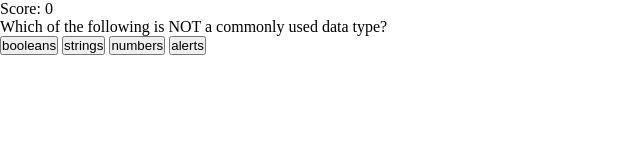
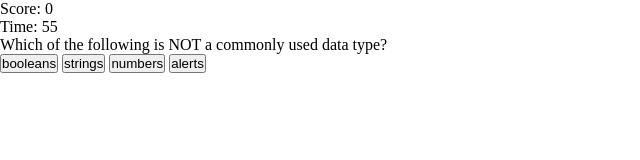
Before and after one commit to jmayfield777/Coding-Quiz-Colosseum, a plain HTML site: page assets/index.html in a window 1280 px wide. Shown: the whole page, without its empty margins (0-640 px from the left). Drawn offline with Linux system fonts and the light colour scheme.

Commit message:
added set interval function to create quiz timer

```diff
--- a/assets/index.html
+++ b/assets/index.html
@@ -8,6 +8,7 @@
   <body>
 
       <div id="score"></div>
+      <div id="timer"></div>
 
       <div id="title"></div>
         <button class="options"></button>
--- a/assets/script.js
+++ b/assets/script.js
@@ -1,14 +1,3 @@
-let question = {
-    title: "Which of the following is NOT a commonly used data type?",
-    answer: 3,
-    options: [
-        "booleans",
-        "strings",
-        "numbers",
-        "alerts"
-        ]
-};
-
 let questions = [
     {
         title: "Which of the following is NOT a commonly used data type?",
@@ -112,11 +101,17 @@ let questions = [
     },
 ];
 
+// timer for quiz
+let secondsLeft = 60;
+
 
 let quizApp = {
     startQuiz: function() {
 
+        // counter for score
         this.currentPosition = 0;
+
+        // counter for position
         this.score = 0;
 
         // get options to quiz question
@@ -141,6 +136,9 @@ let quizApp = {
 
             // show first question
             this.showQuestion(questions[this.currentPosition]);
+
+            // start timer
+            this.quizTimer();
     },
 
     showQuestion: function(q) {
@@ -192,6 +190,20 @@ let quizApp = {
     updateScore: function() {
         let scoreDiv = document.getElementById('score');
         scoreDiv.textContent = 'Score: ' + this.score;
+    },
+
+    quizTimer: function() {
+        let timerInterval = setInterval(function() {
+            let timerDiv = document.getElementById('timer');
+            secondsLeft--;
+            timerDiv.textContent = "Time: " + secondsLeft;
+
+            if (secondsLeft == 0) {
+                clearInterval(timerInterval);
+
+            }
+
+        }, 1000);
     }
 };
 
```
